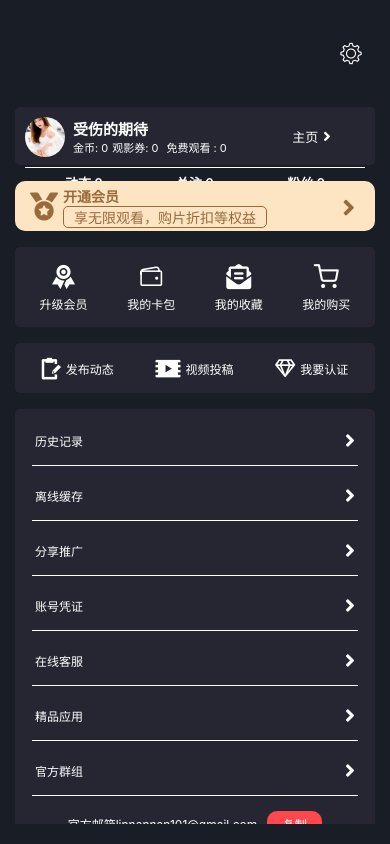
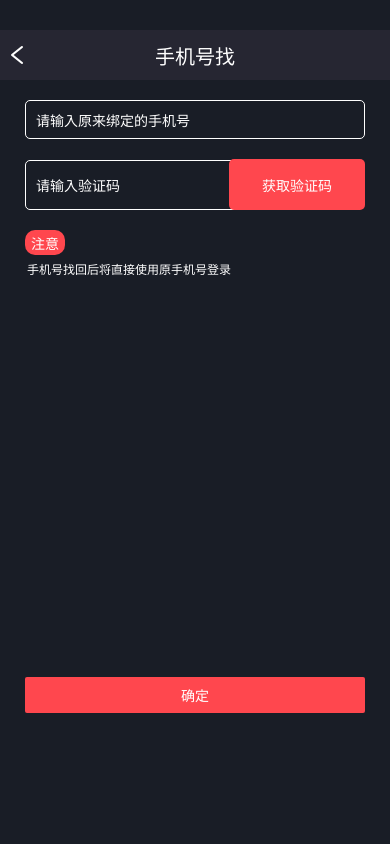
Before and after one commit to vinzpaul/tangxin-userprofile, a React Native app: screen /MobileRetrieval in a window 390 px wide. Built offline with nearby package versions, Linux system fonts and the light colour scheme.

Commit message:
Changes and updates

```diff
--- a/App.tsx
+++ b/App.tsx
@@ -29,6 +29,8 @@ import BindRequest from "./screens/UserProfileComponents/SettingsComponents/Bind
 import Introduction from "./screens/UserProfileComponents/SettingsComponents/Introduction";
 import AccountCertificate from "./screens/UserProfileComponents/SettingsComponents/AccountCertificate";
 import AccountRetrieval from "./screens/UserProfileComponents/SettingsComponents/AccountRetrieval";
+import MobileRetrieval
+    from "./screens/UserProfileComponents/SettingsComponents/AccountRetrievalComponents/MobileRetrieval";
 
 type Props = {};
 const App: React.FC = (props: Props) => {
@@ -52,6 +54,7 @@ const App: React.FC = (props: Props) => {
 
                         <Stack.Screen name="AccountCertificate" component={AccountCertificate}/>
                         <Stack.Screen name="AccountRetrieval" component={AccountRetrieval}/>
+                        <Stack.Screen name="MobileRetrieval" component={MobileRetrieval}/>
                     </Stack.Group>
                 </Stack.Navigator>
             </NavigationContainer>
--- a/screens/UserProfile.tsx
+++ b/screens/UserProfile.tsx
@@ -37,6 +37,7 @@ export type RootStackParamList = {
     Introduction: undefined;
     AccountCertificate: undefined;
     AccountRetrieval: undefined;
+    MobileRetrieval: undefined;
 };
 
 import SettingsIcon from './UserProfileComponents/SettingsIcon';
--- a/screens/UserProfileComponents/SettingsComponents/AccountRetrieval.tsx
+++ b/screens/UserProfileComponents/SettingsComponents/AccountRetrieval.tsx
@@ -7,7 +7,8 @@ import {
     Text,
     TouchableOpacity,
     View,
-    PanResponder
+    PanResponder,
+    Modal
 } from "react-native";
 import {AntDesign, FontAwesome5} from "@expo/vector-icons";
 import {useNavigation} from "@react-navigation/native";
@@ -32,13 +33,83 @@ const AccountRetrieval = () => {
 
     const [containerPosition, setContainerPosition] = useState(0);
 
+    const [modalVisible, setModalVisible] = useState(false);
+
     return (
+        // ===================================================================
         <View style={{
             flex: 1,
             maxHeight: Dimensions.get("window").height,
             marginVertical: 20,
             maxWidth: Dimensions.get("window").width,
         }}>
+            <View style={{flex: 1, alignItems: 'center', justifyContent: 'center'}}>
+                <TouchableOpacity
+                    onPress={() => setModalVisible(true)}
+                    style={{
+                        backgroundColor: 'blue',
+                        padding: 10,
+                        borderRadius: 5,
+                    }}
+                >
+                    <Text style={{color: 'white'}}>Open Modal</Text>
+                </TouchableOpacity>
+                <Modal
+                    animationType="slide"
+                    transparent={false}
+                    visible={modalVisible}
+                    onRequestClose={() => setModalVisible(false)}
+                >
+                    <View style={{flex: 1, alignItems: 'center', justifyContent: 'center'}}>
+                        <View style={{flexDirection: 'column'}}>
+                            <TouchableOpacity
+                                onPress={() => alert('Button 1 pressed')}
+                                style={{
+                                    backgroundColor: 'green',
+                                    padding: 10,
+                                    borderRadius: 5,
+                                    marginBottom: 10,
+                                }}
+                            >
+                                <Text style={{color: 'white'}}>Button 1</Text>
+                            </TouchableOpacity>
+                            <TouchableOpacity
+                                onPress={() => alert('Button 2 pressed')}
+                                style={{
+                                    backgroundColor: 'green',
+                                    padding: 10,
+                                    borderRadius: 5,
+                                    marginBottom: 10,
+                                }}
+                            >
+                                <Text style={{color: 'white'}}>Button 2</Text>
+                            </TouchableOpacity>
+                            <TouchableOpacity
+                                onPress={() => alert('Button 3 pressed')}
+                                style={{
+                                    backgroundColor: 'green',
+                                    padding: 10,
+                                    borderRadius: 5,
+                                }}
+                            >
+                                <Text style={{color: 'white'}}>Button 3</Text>
+                            </TouchableOpacity>
+                        </View>
+                        <TouchableOpacity
+                            onPress={() => setModalVisible(false)}
+                            style={{
+                                backgroundColor: 'red',
+                                padding: 10,
+                                borderRadius: 5,
+                                marginTop: 20,
+                            }}
+                        >
+                            <Text style={{color: 'white'}}>Close Modal</Text>
+                        </TouchableOpacity>
+                    </View>
+                </Modal>
+            </View>
+            {/*============================================================================*/}
 
             {/*Title and Back Button  */}
             <View
@@ -82,6 +153,10 @@ const AccountRetrieval = () => {
                                         marginTop: 5,
                                     }}
                                 >
+
+                                    {/*FIRST BUTTON*/}
+                                    <TouchableOpacity
+                                        onPress={() => navigation.navigate('MobileRetrieval')}>
                                         <View
                                             style={{
                                                 flexDirection: "row",
@@ -100,6 +175,7 @@ const AccountRetrieval = () => {
                                                 color="#FFFFFF"
                                             />
                                         </View>
+                                    </TouchableOpacity>
                                     <View
                                         style={{
                                             borderBottomColor: "white",
--- /dev/null
+++ b/screens/UserProfileComponents/SettingsComponents/AccountRetrievalComponents/MobileRetrieval.tsx
@@ -0,0 +1,109 @@
+import React, {useState, useEffect} from 'react';
+import {Button, Dimensions, ScrollView, Text, TextInput, TouchableOpacity, View} from "react-native";
+import {AntDesign} from "@expo/vector-icons";
+import {useNavigation} from "@react-navigation/native";
+
+const MobileRetrieval = () => {
+
+    const navigation = useNavigation<any>();
+
+    const [message1, setMessage1] = useState('请输入原来绑定的手机号');
+    const [message2, setMessage2] = useState('请输入验证码');
+
+    return (
+        <ScrollView style={{
+            flex: 1,
+            maxHeight: Dimensions.get("window").height,
+            marginVertical: 20,
+            maxWidth: Dimensions.get("window").width,
+        }}>
+            <View
+                style={{
+                    flexDirection: "row",
+                    alignItems: "center",
+                    justifyContent: "center",
+                    marginTop: 10,
+                    backgroundColor: "#262632",
+                    height: 50,
+                }}
+            >
+                <View style={{position: "absolute", left: 5}}>
+                    <TouchableOpacity onPress={() => navigation.navigate("AccountRetrieval")}>
+                        <AntDesign name="left" size={24} color="white"/>
+                    </TouchableOpacity>
+                </View>
+                <View style={{}}>
+                    <Text style={{color: "#FFFFFF", textAlign: "center", fontSize: 20}}>
+                        手机号找
+                    </Text>
+                </View>
+            </View>
+
+            <View style={{marginHorizontal: 25}}>
+                <TextInput
+                    onChangeText={setMessage1}
+                    value={message1}
+                    style={{
+                        borderWidth: 1,
+                        borderColor: '#FFFFFF',
+                        color: '#FFFFFF',
+                        padding: 10,
+                        borderRadius: 5,
+                        marginTop: 20
+                    }}
+                />
+            </View>
+
+            <View style={{marginTop: 20, flexDirection: 'row', alignItems: 'center', marginHorizontal: 25}}>
+                <View style={{flex: 6, flexDirection: 'row', alignItems: 'center'}}>
+                    <TextInput
+                        onChangeText={setMessage2}
+                        value={message2}
+                        style={{
+                            borderWidth: 1,
+                            borderColor: '#FFFFFF',
+                            color: 'white',
+                            padding: 10,
+                            borderRadius: 5,
+                            height: 50,
+                        }}
+                        placeholder="Enter your message here"
+                    />
+                </View>
+
+
+                <View style={{flex: 4, backgroundColor: '#FF474E', borderRadius: 5}}>
+                    <TouchableOpacity style={{height: 51, justifyContent: 'center'}}>
+                        <Text style={{textAlign: 'center', color: '#FFFFFF'}}>获取验证码</Text>
+                    </TouchableOpacity>
+                </View>
+            </View>
+
+            <View style={{marginTop: 20, marginHorizontal: 25}}>
+                <TouchableOpacity
+                    style={{
+                        justifyContent: 'center',
+                        backgroundColor: '#FF474E',
+                        width: 40,
+                        height: 25,
+                        borderRadius: 10,
+                    }}>
+                    <Text style={{textAlign: 'center', color: '#FFFFFF'}}>注意</Text>
+                </TouchableOpacity>
+
+                <Text style={{
+                    color: 'white',
+                    fontSize: 12,
+                    marginTop: 5,
+                    marginHorizontal: 2
+                }}>手机号找回后将直接使用原手机号登录</Text>
+            </View>
+
+            <View style={{marginTop: 400, marginHorizontal: 25}}>
+                <Button title="确定" color="#FF474E"></Button>
+            </View>
+        </ScrollView>
+    )
+}
+
+export default MobileRetrieval;
--- a/screens/UserProfileComponents/SettingsIcon.tsx
+++ b/screens/UserProfileComponents/SettingsIcon.tsx
@@ -509,7 +509,7 @@ const styles = StyleSheet.create({
         backgroundColor: '#262632',
         // padding: 22,
         height: Dimensions.get('window').height / 5,
-        top: 310,
+        top: 290,
         // justifyContent: 'center',
         // alignItems: 'center',
         borderRadius: 4,
```
Also changed, not shown: screens/UserProfileComponents/SettingsComponents/BindRequest.tsx (+15 -5 lines). Lines whose indentation alone changed are shown as unchanged.
